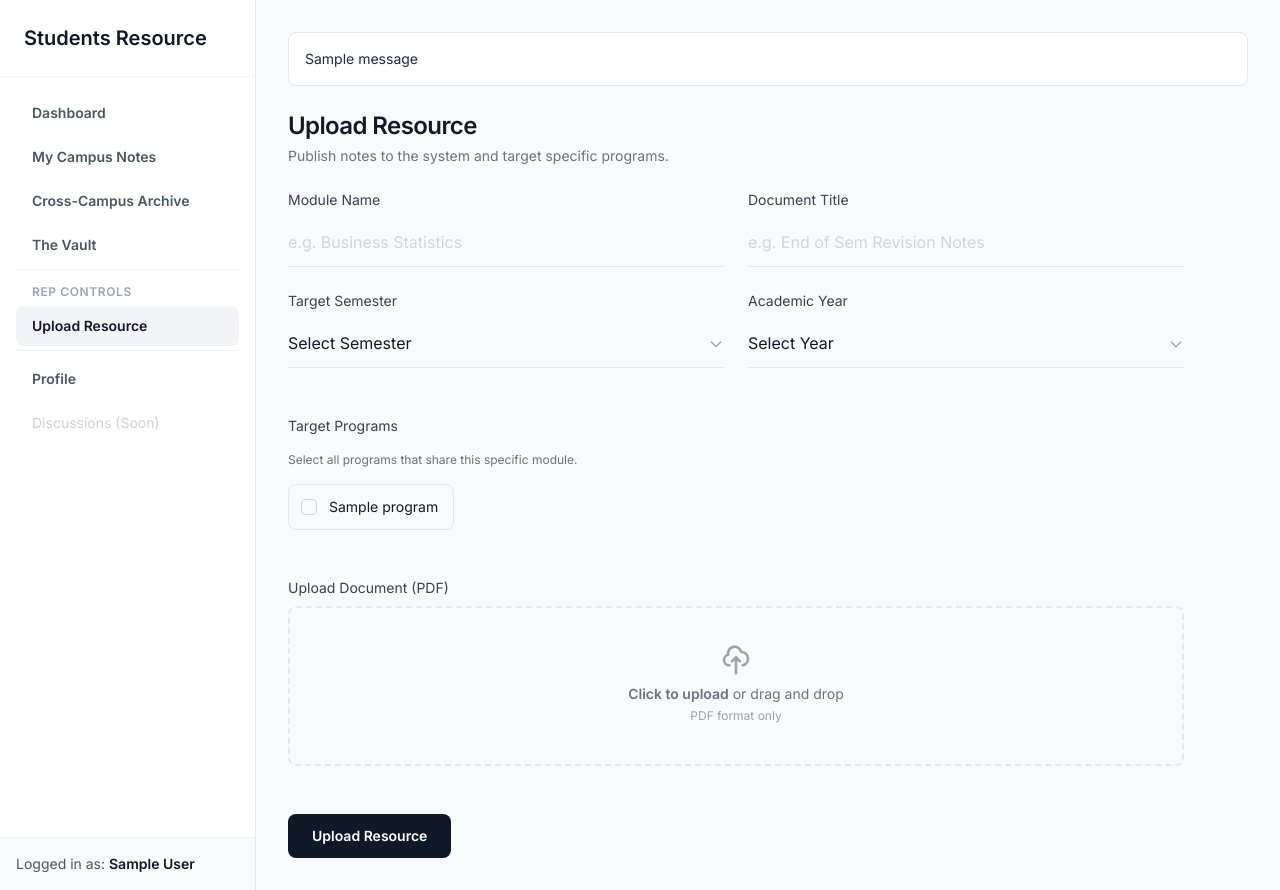
After one commit to MSTANSLOUS/College-Resource-Sharing-System, a Flask app: page /upload-resource in a window 1280 px wide. The commit adds this page. Run offline with Flask 3, Linux system fonts and the light colour scheme; a user stored in the database is signed in; tables that the repository leaves empty hold one stand-in row (values such as "Sample post"); one stand-in notice (Sample message) is shown; some libraries are stand-ins or nearby versions.

Commit message:
class rep can now aprovel the users of their onw class and the flow is nice need rto sleep continue pushing tomorrow

```diff
--- a/app/core/routes.py
+++ b/app/core/routes.py
@@ -1,31 +1,148 @@
-from flask import Blueprint
-from flask import render_template
+import os
+from flask import Blueprint, render_template, request, redirect, current_app, flash, url_for
+from flask_login import login_required, current_user
+from werkzeug.utils import secure_filename
 
-
+from app.models import db, Program, Resource, User
 
 core = Blueprint('core', __name__)
 
+
 # 3. The dashboard Route
 @core.route('/dashboard')
+@login_required  # Added this to ensure a guest cannot view the dashboard
 def dashboard():
-    return render_template('core/student/dashboard.html')
+    pending_students = []
 
-#the campus_notes rotes
+    # If the logged-in user is a Class Rep, fetch their pending applicants!
+    if current_user.is_class_rep:
+        pending_students = User.query.filter_by(
+            is_approved=False,
+            campus=current_user.campus,
+            program_id=current_user.program_id
+        ).all()
+
+    return render_template('core/student/dashboard.html', pending_students=pending_students)
+
+
+# The campus_notes routes
 @core.route('/campus_notes')
+@login_required
 def campus_notes():
     return render_template('core/student/campus_notes.html')
 
-# the archive routes
+
+# The archive routes
 @core.route('/cross_campus')
+@login_required
 def cross_campus():
     return render_template('core/student/cross_campus.html')
 
-#the vault route
+
+# The vault route
 @core.route('/vault')
+@login_required
 def vault():
     return render_template('core/student/vault.html')
 
-#the profile route
+
+# The profile route
 @core.route('/profile')
+@login_required
 def profile():
     return render_template('core/student/profile.html')
+
+
+@core.route('/upload-resource', methods=['GET', 'POST'])
+@login_required
+def upload_resource():
+    if not current_user.is_class_rep:
+        flash('Access denied. Only Class Representatives can upload resources.')
+        return redirect(url_for('core.dashboard'))
+
+    if request.method == 'POST':
+        module_name = request.form.get('module_name')
+        title = request.form.get('title')
+        semester = request.form.get('semester')
+        academic_year = request.form.get('academic_year')
+        selected_programs = request.form.getlist('programs')
+        file = request.files.get('file')
+
+        if not file or file.filename == '':
+            flash('No file selected.')
+            return redirect(request.url)
+
+        if file and file.filename.endswith('.pdf'):
+            filename = secure_filename(file.filename)
+            upload_folder = os.path.join(current_app.root_path, 'static', 'uploads')
+            os.makedirs(upload_folder, exist_ok=True)
+
+            file_path = os.path.join(upload_folder, filename)
+            file.save(file_path)
+
+            new_resource = Resource(
+                title=title,
+                file_path=f"uploads/{filename}",
+                module_name=module_name,
+                campus=current_user.campus,
+                academic_year=academic_year,
+                uploader_id=current_user.id
+            )
+
+            for prog_id in selected_programs:
+                program = Program.query.get(int(prog_id))
+                if program:
+                    new_resource.programs.append(program)
+
+            db.session.add(new_resource)
+            db.session.commit()
+
+            flash('Resource successfully uploaded and mapped!')
+            return redirect(url_for('core.dashboard'))
+        else:
+            flash('Invalid file type. Please upload a PDF.')
+
+    programs = Program.query.all()
+    return render_template('core/class_rep/upload_resource.html', programs=programs)
+
+
+# 2. Action: Approve the Student
+@core.route('/approve-student/<int:user_id>', methods=['POST'])
+@login_required
+def approve_student(user_id):
+    if not current_user.is_class_rep:
+        flash('Access denied.')
+        return redirect(url_for('core.dashboard'))
+
+    student = User.query.get_or_404(user_id)
+
+    if student.campus == current_user.campus and student.program_id == current_user.program_id:
+        student.is_approved = True
+        db.session.commit()
+        flash(f'Successfully approved {student.full_name}.')
+    else:
+        flash('You do not have permission to approve this student.')
+
+    # FIX: Redirect back to dashboard instead of a dedicated approvals page!
+    return redirect(url_for('core.dashboard'))
+
+
+# 3. Action: Reject/Delete the Student
+@core.route('/reject-student/<int:user_id>', methods=['POST'])
+@login_required
+def reject_student(user_id):
+    if not current_user.is_class_rep:
+        flash('Access denied.')
+        return redirect(url_for('core.dashboard'))
+
+    student = User.query.get_or_404(user_id)
+
+    if student.campus == current_user.campus and student.program_id == current_user.program_id:
+        db.session.delete(student)
+        db.session.commit()
+        flash(f'Ignored registration request from {student.full_name}.')
+    else:
+        flash('You do not have permission to reject this student.')
+
+    # FIX: Redirect back to dashboard instead of a dedicated approvals page!
+    return redirect(url_for('core.dashboard'))
--- a/app/models.py
+++ b/app/models.py
@@ -1,3 +1,4 @@
+from flask_login import UserMixin
 from flask_sqlalchemy import SQLAlchemy
 from datetime import datetime
 
@@ -11,7 +12,7 @@ resource_programs = db.Table('resource_programs',
                              )
 
 
-class User(db.Model):
+class User(db.Model, UserMixin):
     id = db.Column(db.Integer, primary_key=True)
     full_name = db.Column(db.String(100), nullable=False)
     email = db.Column(db.String(120), unique=True, nullable=False)
--- a/app/templates/base.html
+++ b/app/templates/base.html
@@ -26,7 +26,7 @@
         <nav id="sidebar" class="fixed inset-y-0 left-0 transform -translate-x-full md:relative md:translate-x-0 transition duration-200 ease-in-out w-64 h-full bg-white border-r border-gray-200 flex flex-col justify-between z-30 md:z-auto">
             <div>
                 <div class="p-6 border-b border-gray-100 flex items-center justify-between">
-                    <h2 class="text-xl font-bold text-gray-900">Students Resource </h2>
+                    <h2 class="text-xl font-bold text-gray-900">Students Resource</h2>
                     <button id="menu-close" class="md:hidden text-gray-500 hover:text-gray-900 focus:outline-none">
                         <svg class="w-6 h-6" fill="none" stroke="currentColor" viewBox="0 0 24 24">
                             <path stroke-linecap="round" stroke-linejoin="round" stroke-width="2" d="M6 18L18 6M6 6l12 12"></path>
@@ -37,35 +37,47 @@
                 <ul class="mt-4 space-y-1 px-4">
                     <li>
                         <a href="{{ url_for('core.dashboard') }}"
-                           class="flex items-center px-4 py-2.5 text-sm font-semibold rounded-lg transition-colors {% if request.endpoint == 'auth.dashboard' %}bg-gray-100 text-gray-900{% else %}text-gray-600 hover:bg-gray-50 hover:text-gray-900{% endif %}">
+                           class="flex items-center px-4 py-2.5 text-sm font-semibold rounded-lg transition-colors {% if request.endpoint == 'core.dashboard' %}bg-gray-100 text-gray-900{% else %}text-gray-600 hover:bg-gray-50 hover:text-gray-900{% endif %}">
                             Dashboard
                         </a>
                     </li>
 
                     <li>
                         <a href="{{ url_for('core.campus_notes') }}"
-                           class="flex items-center px-4 py-2.5 text-sm font-semibold rounded-lg transition-colors {% if request.endpoint == 'auth.campus_notes' %}bg-gray-100 text-gray-900{% else %}text-gray-600 hover:bg-gray-50 hover:text-gray-900{% endif %}">
+                           class="flex items-center px-4 py-2.5 text-sm font-semibold rounded-lg transition-colors {% if request.endpoint == 'core.campus_notes' %}bg-gray-100 text-gray-900{% else %}text-gray-600 hover:bg-gray-50 hover:text-gray-900{% endif %}">
                             My Campus Notes
                         </a>
                     </li>
 
                     <li>
                         <a href="{{ url_for('core.cross_campus') }}"
-                           class="flex items-center px-4 py-2.5 text-sm font-semibold rounded-lg transition-colors {% if request.endpoint == 'auth.cross_campus' %}bg-gray-100 text-gray-900{% else %}text-gray-600 hover:bg-gray-50 hover:text-gray-900{% endif %}">
+                           class="flex items-center px-4 py-2.5 text-sm font-semibold rounded-lg transition-colors {% if request.endpoint == 'core.cross_campus' %}bg-gray-100 text-gray-900{% else %}text-gray-600 hover:bg-gray-50 hover:text-gray-900{% endif %}">
                             Cross-Campus Archive
                         </a>
                     </li>
 
                     <li>
                         <a href="{{ url_for('core.vault') }}"
-                           class="flex items-center px-4 py-2.5 text-sm font-semibold rounded-lg transition-colors {% if request.endpoint == 'auth.vault' %}bg-gray-100 text-gray-900{% else %}text-gray-600 hover:bg-gray-50 hover:text-gray-900{% endif %}">
+                           class="flex items-center px-4 py-2.5 text-sm font-semibold rounded-lg transition-colors {% if request.endpoint == 'core.vault' %}bg-gray-100 text-gray-900{% else %}text-gray-600 hover:bg-gray-50 hover:text-gray-900{% endif %}">
                             The Vault
                         </a>
                     </li>
 
+                    {% if current_user.is_class_rep %}
+                    <li class="pt-2 border-t border-gray-100 mt-2">
+                        <span class="px-4 text-xs font-semibold text-gray-400 uppercase tracking-wider">Rep Controls</span>
+                    </li>
                     <li>
+                        <a href="{{ url_for('core.upload_resource') }}"
+                           class="flex items-center px-4 py-2.5 text-sm font-semibold rounded-lg transition-colors {% if request.endpoint == 'core.upload_resource' %}bg-gray-100 text-gray-900{% else %}text-gray-600 hover:bg-gray-50 hover:text-gray-900{% endif %}">
+                            Upload Resource
+                        </a>
+                    </li>
+                    {% endif %}
+
+                    <li class="pt-2 border-t border-gray-100 mt-2">
                         <a href="{{ url_for('core.profile') }}"
-                           class="flex items-center px-4 py-2.5 text-sm font-semibold rounded-lg transition-colors {% if request.endpoint == 'auth.profile' %}bg-gray-100 text-gray-900{% else %}text-gray-600 hover:bg-gray-50 hover:text-gray-900{% endif %}">
+                           class="flex items-center px-4 py-2.5 text-sm font-semibold rounded-lg transition-colors {% if request.endpoint == 'core.profile' %}bg-gray-100 text-gray-900{% else %}text-gray-600 hover:bg-gray-50 hover:text-gray-900{% endif %}">
                             Profile
                         </a>
                     </li>
@@ -79,13 +91,25 @@
             </div>
 
             <div class="p-4 border-t border-gray-100 bg-gray-50">
-                <p class="text-sm text-gray-600">Logged in as: <span class="font-semibold text-gray-900">Guest</span></p>
+                <p class="text-sm text-gray-600">Logged in as: <span class="font-semibold text-gray-900">{% if current_user.is_authenticated %}{{ current_user.full_name }}{% else %}Guest{% endif %}</span></p>
             </div>
         </nav>
 
         <div id="sidebar-overlay" class="hidden fixed inset-0 bg-black bg-opacity-25 z-20 md:hidden"></div>
 
         <main class="flex-1 h-full overflow-y-auto bg-gray-50 p-8 pt-24 md:pt-8">
+            {% with messages = get_flashed_messages() %}
+              {% if messages %}
+                <div class="mb-6 space-y-2">
+                  {% for message in messages %}
+                    <div class="p-4 text-sm text-gray-800 bg-white border border-gray-200 rounded-lg">
+                      {{ message }}
+                    </div>
+                  {% endfor %}
+                </div>
+              {% endif %}
+            {% endwith %}
+
             {% block content %}
             {% endblock %}
         </main>
--- /dev/null
+++ b/app/templates/core/class_rep/upload_resource.html
@@ -0,0 +1,98 @@
+{% extends 'base.html' %}
+
+{% block content %}
+<div class="space-y-6 max-w-4xl">
+    <div>
+        <h1 class="text-2xl font-bold text-gray-900 tracking-tight">Upload Resource</h1>
+        <p class="text-sm text-gray-500 mt-1">Publish notes to the system and target specific programs.</p>
+    </div>
+
+    <form action="{{ url_for('core.upload_resource') }}" method="POST" enctype="multipart/form-data" class="space-y-8">
+
+        <div class="grid grid-cols-1 sm:grid-cols-2 gap-6">
+
+            <div>
+                <label for="module_name" class="block text-sm font-medium text-gray-700">Module Name</label>
+                <input type="text" id="module_name" name="module_name" required
+                       placeholder="e.g. Business Statistics"
+                       class="mt-2 block w-full px-0 py-3 bg-transparent border-0 border-b border-gray-200 text-base text-gray-900 focus:outline-none focus:ring-0 focus:border-gray-900 transition-colors placeholder-gray-300">
+            </div>
+
+            <div>
+                <label for="title" class="block text-sm font-medium text-gray-700">Document Title</label>
+                <input type="text" id="title" name="title" required
+                       placeholder="e.g. End of Sem Revision Notes"
+                       class="mt-2 block w-full px-0 py-3 bg-transparent border-0 border-b border-gray-200 text-base text-gray-900 focus:outline-none focus:ring-0 focus:border-gray-900 transition-colors placeholder-gray-300">
+            </div>
+
+            <div>
+                <label for="semester" class="block text-sm font-medium text-gray-700">Target Semester</label>
+                <div class="relative">
+                    <select id="semester" name="semester" required
+                            class="mt-2 block w-full px-0 py-3 bg-transparent border-0 border-b border-gray-200 text-base text-gray-900 focus:outline-none focus:ring-0 focus:border-gray-900 transition-colors cursor-pointer appearance-none">
+                        <option value="" disabled selected class="text-gray-300">Select Semester</option>
+                        <option value="Semester 1">Semester 1</option>
+                        <option value="Semester 2">Semester 2</option>
+                    </select>
+                    <div class="pointer-events-none absolute inset-y-0 right-0 flex items-center text-gray-400">
+                        <svg class="w-4 h-4" fill="none" stroke="currentColor" viewBox="0 0 24 24"><path stroke-linecap="round" stroke-linejoin="round" stroke-width="2" d="M19 9l-7 7-7-7"></path></svg>
+                    </div>
+                </div>
+            </div>
+
+            <div>
+                <label for="academic_year" class="block text-sm font-medium text-gray-700">Academic Year</label>
+                <div class="relative">
+                    <select id="academic_year" name="academic_year" required
+                            class="mt-2 block w-full px-0 py-3 bg-transparent border-0 border-b border-gray-200 text-base text-gray-900 focus:outline-none focus:ring-0 focus:border-gray-900 transition-colors cursor-pointer appearance-none">
+                        <option value="" disabled selected class="text-gray-300">Select Year</option>
+                        <option value="2025/2026">2025/2026</option>
+                        <option value="2026/2027">2026/2027</option>
+                    </select>
+                    <div class="pointer-events-none absolute inset-y-0 right-0 flex items-center text-gray-400">
+                        <svg class="w-4 h-4" fill="none" stroke="currentColor" viewBox="0 0 24 24"><path stroke-linecap="round" stroke-linejoin="round" stroke-width="2" d="M19 9l-7 7-7-7"></path></svg>
+                    </div>
+                </div>
+            </div>
+        </div>
+
+        <div class="pt-4">
+            <label class="block text-sm font-medium text-gray-700 mb-4">Target Programs</label>
+            <p class="text-xs text-gray-500 mb-4">Select all programs that share this specific module.</p>
+
+            <div class="grid grid-cols-2 md:grid-cols-3 lg:grid-cols-5 gap-4">
+                {% for program in programs %}
+                <label class="relative flex items-center p-3 border border-gray-200 rounded-lg cursor-pointer hover:bg-gray-50 transition-colors">
+                    <input type="checkbox" name="programs" value="{{ program.id }}" class="sr-only peer">
+                    <div class="w-4 h-4 border border-gray-300 rounded mr-3 flex items-center justify-center peer-checked:bg-gray-900 peer-checked:border-gray-900 transition-colors">
+                        <svg class="w-2.5 h-2.5 text-white" fill="none" stroke="currentColor" viewBox="0 0 24 24"><path stroke-linecap="round" stroke-linejoin="round" stroke-width="2" d="M5 13l4 4L19 7"></path></svg>
+                    </div>
+                    <span class="text-sm font-medium text-gray-900">{{ program.name }}</span>
+                </label>
+                {% endfor %}
+            </div>
+        </div>
+
+        <div class="pt-4">
+            <label class="block text-sm font-medium text-gray-700 mb-2">Upload Document (PDF)</label>
+            <div class="flex items-center justify-center w-full">
+                <label for="dropzone-file" class="flex flex-col items-center justify-center w-full h-40 border-2 border-dashed border-gray-200 rounded-lg cursor-pointer hover:bg-gray-50 transition-colors">
+                    <div class="flex flex-col items-center justify-center pt-5 pb-6">
+                        <svg class="w-8 h-8 text-gray-400 mb-2" fill="none" stroke="currentColor" viewBox="0 0 24 24"><path stroke-linecap="round" stroke-linejoin="round" stroke-width="2" d="M7 16a4 4 0 01-.88-7.903A5 5 0 1115.9 6L16 6a5 5 0 011 9.9M15 13l-3-3m0 0l-3 3m3-3v12"></path></svg>
+                        <p class="text-sm text-gray-500"><span class="font-semibold">Click to upload</span> or drag and drop</p>
+                        <p class="text-xs text-gray-400 mt-1">PDF format only</p>
+                    </div>
+                    <input id="dropzone-file" type="file" name="file" accept="application/pdf" class="hidden" required />
+                </label>
+            </div>
+        </div>
+
+        <div class="pt-4">
+            <button type="submit"
+                    class="w-full sm:w-auto px-6 py-3 bg-gray-900 hover:bg-black text-white text-sm font-semibold rounded-lg transition-colors focus:outline-none focus:ring-2 focus:ring-offset-2 focus:ring-gray-900">
+                Upload Resource
+            </button>
+        </div>
+    </form>
+</div>
+{% endblock %}
--- a/config.py
+++ b/config.py
@@ -9,7 +9,7 @@ class Config:
     SECRET_KEY = 'dev-secret-key-12345'
 
     # 💾 Database Setup: This creates a file called 'site.db' in your instance folder
-    SQLALCHEMY_DATABASE_URI = 'sqlite:///' + os.path.join(basedir, 'instance', 'site.db')
+    SQLALCHEMY_DATABASE_URI = 'sqlite:///' + os.path.join(basedir, 'instance', 'database.db')
 
     # Stops Flask from raising warning messages
     SQLALCHEMY_TRACK_MODIFICATIONS = False
--- a/requirements.txt
+++ b/requirements.txt
@@ -2,3 +2,4 @@
 flask
 flask-sqlalchemy
 werkzeug
+flask-login
```
Also changed, not shown: app/__init__.py (+28 -6 lines), app/auth/routes.py (+36 -33 lines), app/templates/auth/approvals.html (deleted, +0 -50 lines), app/templates/auth/pending.html (deleted, +0 -25 lines), app/templates/core/student/dashboard.html (+64 -10 lines), test/add_pg.py (added, +22 -0 lines), test/add_rep.py (added, +31 -0 lines), app/templates/core/class_rep/pending_approvals.html (added), instance/site.db (deleted).
